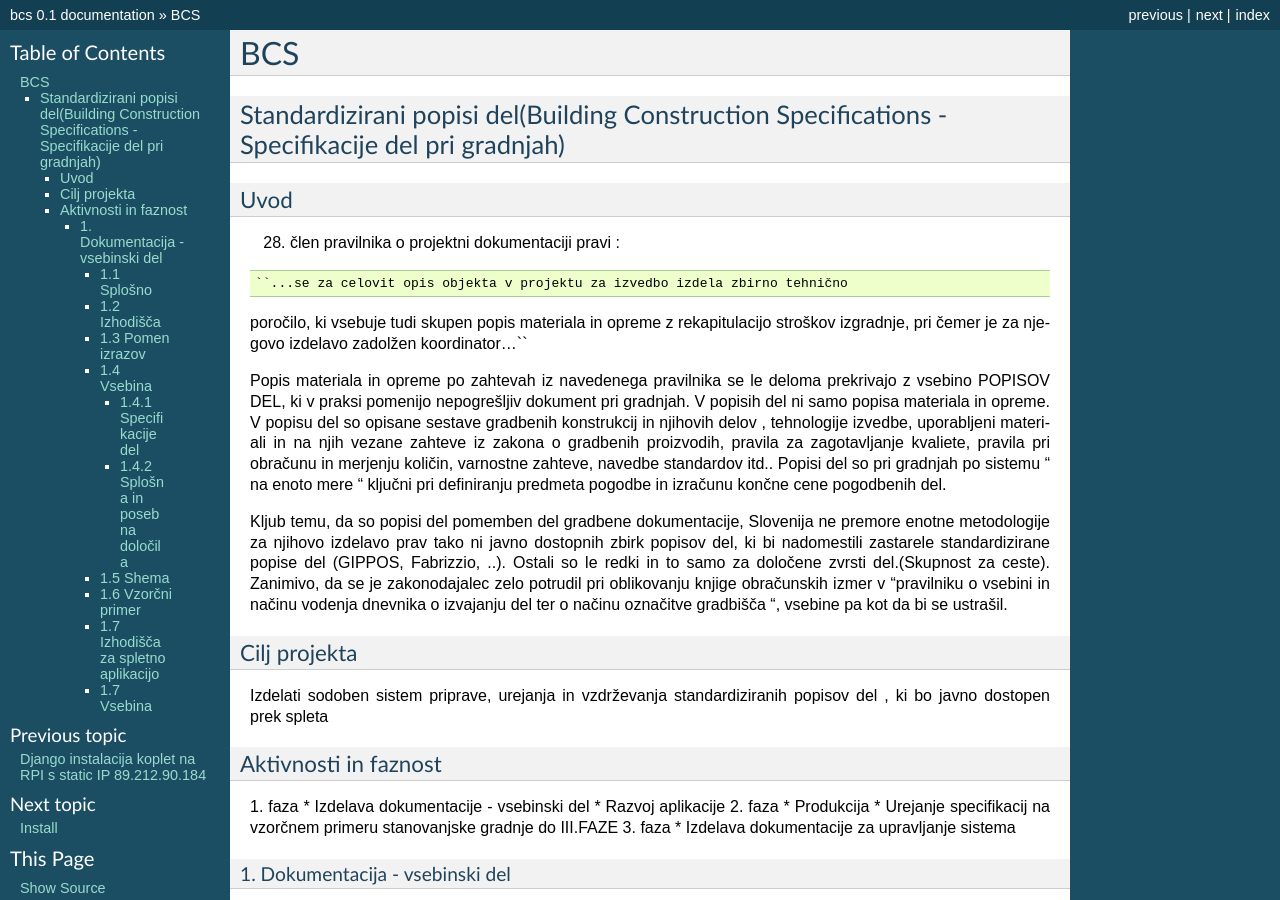
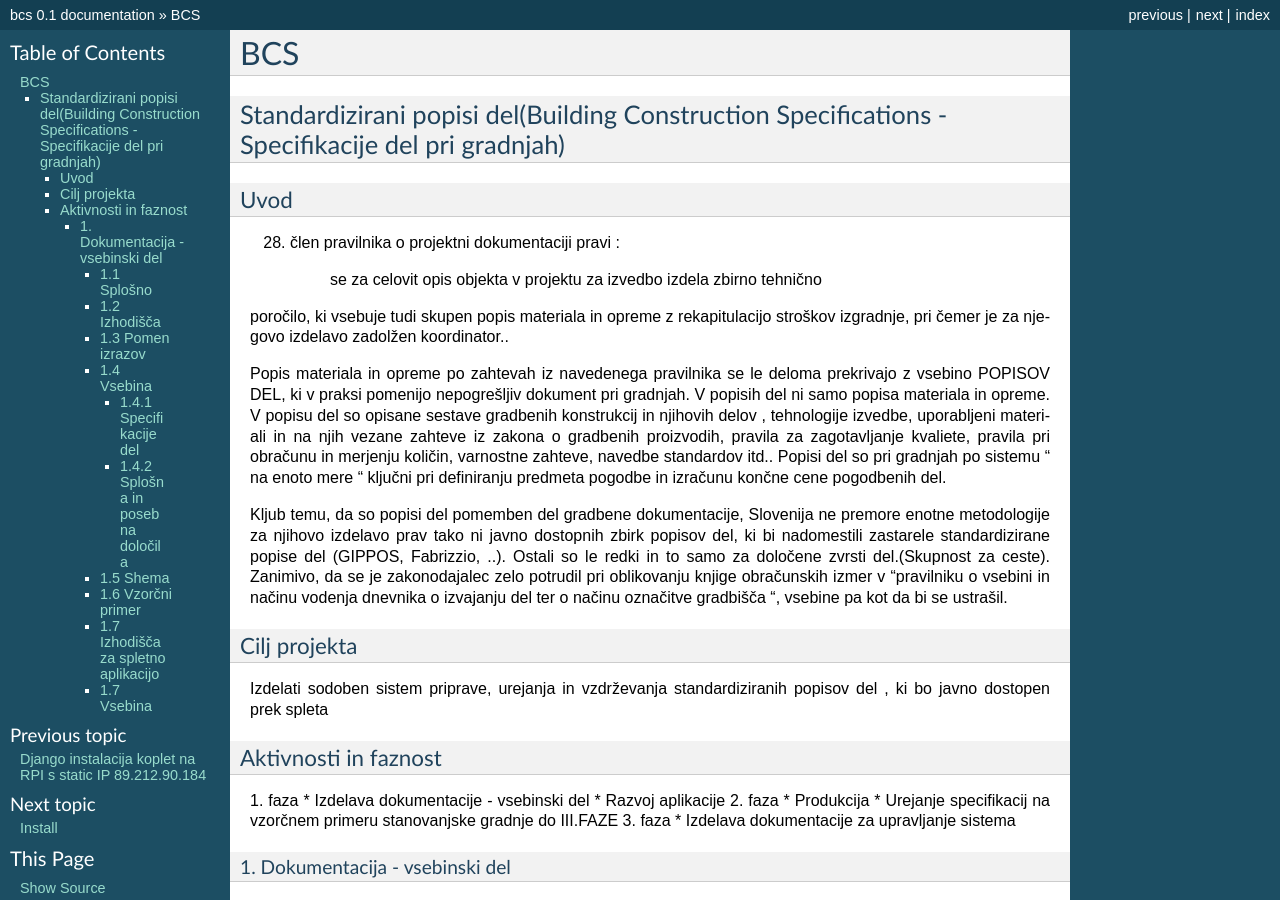
Before and after one commit to pavlovicr/bcs-staro, a Sphinx documentation site: the page built from docs/bcs_projekt.rst, in a window 1280 px wide and 900 px high. Built offline with Sphinx 7.4.7, drawn with Linux system fonts in a browser that asks for light colours; pages that are not in the unit, such as notebooks, are missing from menus.

Commit message:
kaj pa sedaj

```diff
--- a/docs/bcs_projekt.rst
+++ b/docs/bcs_projekt.rst
@@ -10,11 +10,9 @@ Uvod
 ****
 28. člen pravilnika o projektni dokumentaciji pravi :
 
-::
-
- ``...se za celovit opis objekta v projektu za izvedbo izdela zbirno tehnično
+		se za celovit opis objekta v projektu za izvedbo izdela zbirno tehnično
 poročilo, ki vsebuje tudi skupen popis materiala in opreme z rekapitulacijo
-stroškov izgradnje, pri čemer je za njegovo izdelavo zadolžen koordinator...``
+stroškov izgradnje, pri čemer je za njegovo izdelavo zadolžen koordinator..
 
 
 Popis materiala in opreme po zahtevah iz navedenega pravilnika  se le deloma prekrivajo z vsebino POPISOV DEL, ki v praksi pomenijo nepogrešljiv dokument pri gradnjah. V popisih del ni samo popisa materiala in opreme. V popisu del so opisane sestave gradbenih konstrukcij in njihovih delov , tehnologije izvedbe, uporabljeni materiali in na njih vezane zahteve iz zakona o gradbenih proizvodih, pravila za zagotavljanje kvaliete, pravila pri obračunu in merjenju količin, varnostne zahteve, navedbe standardov itd..
```
